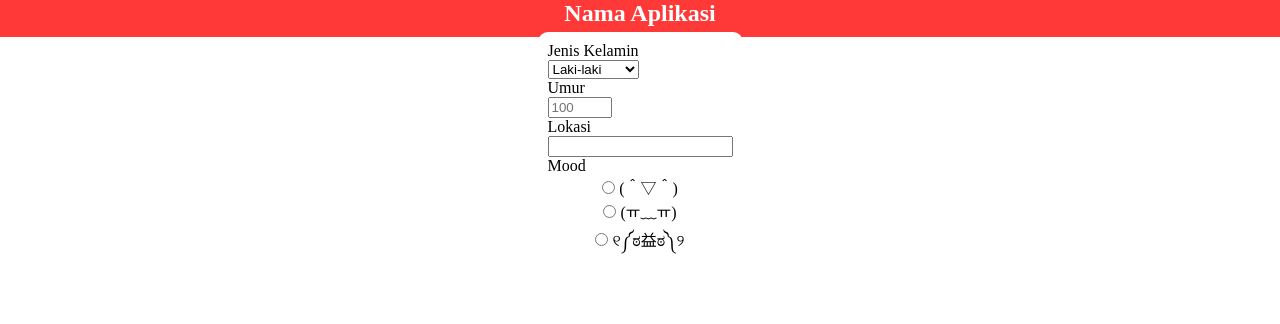
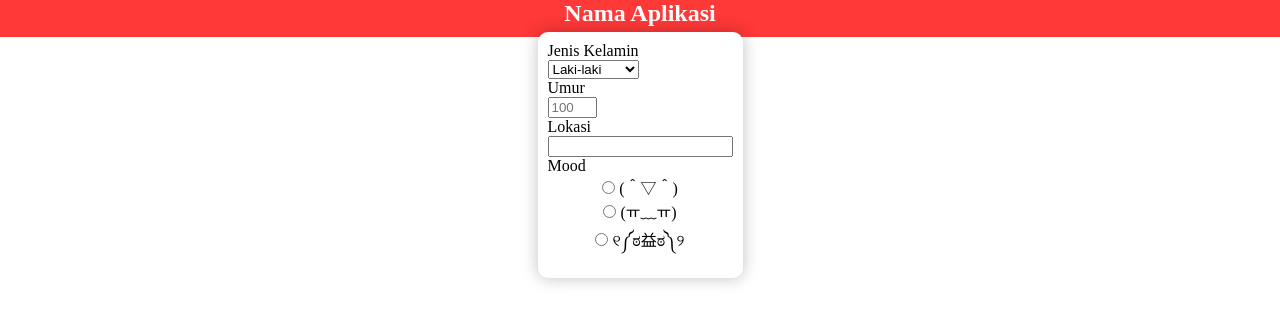
Before and after one commit to Cydnirn/foodGenerator, a plain HTML site: page public/index.html in a window 1280 px wide. Drawn offline with Linux system fonts and the light colour scheme.

Commit message:
HTML and CSS modified

```diff
--- a/public/index.html
+++ b/public/index.html
@@ -22,7 +22,7 @@
 
                     </select>
                     <p>Umur</p>
-                    <input type="number" maxlength="2" min="1" max="100" placeholder="100" required>
+                    <input type="number" maxlength="2" min="1" max="100" placeholder="100" noscroll required>
                     <p>Lokasi</p>
                     <input type="text" required>
                     <p>Mood</p>
--- a/public/style.css
+++ b/public/style.css
@@ -34,9 +34,20 @@ form{
      */
 
     border-radius: 10px;
-     padding: 10px;
+    padding: 10px;
     margin: auto;
     background-color: #ffffff;
+    filter: drop-shadow(0px 0px 8px rgba(0, 0, 0, 0.25));
+}
+
+input::-webkit-outer-spin-button,
+input::-webkit-inner-spin-button{
+    -webkit-appearance: none;
+    margin: 0;
+}
+
+input[type=number]{
+    -moz-appearance: textfield;
 }
 
 .mood-row{
```
